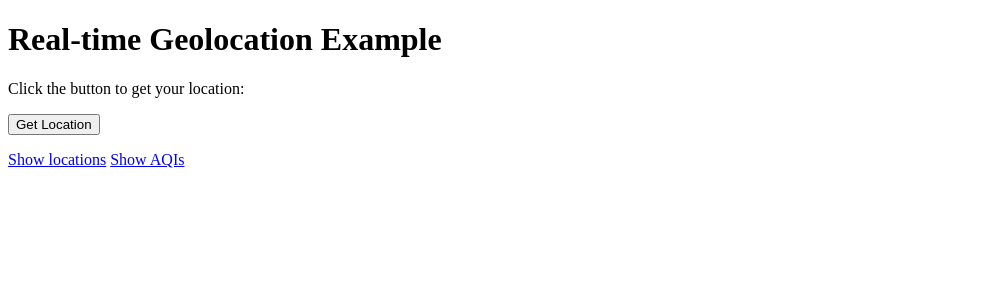
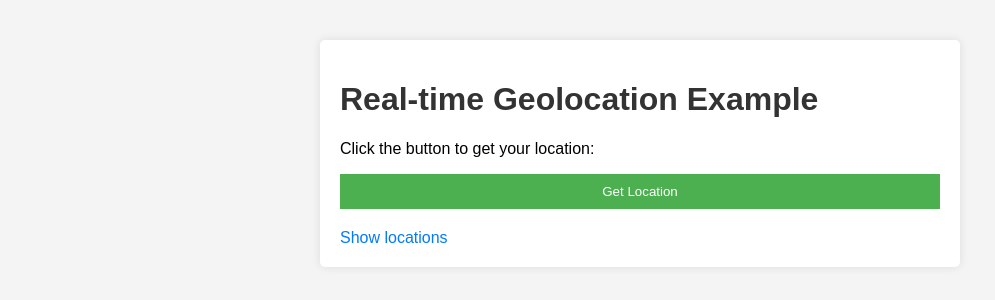
Before and after one commit to anshalantony10/crowd-aqi-app, a Flask app: page / in a window 1280 px wide. Shown: the top 300 px of the page, without its empty margins (0-995 px from the left). Run offline with Flask 2, Linux system fonts and the light colour scheme.

Commit message:
CSS updates

```diff
--- a/server.py
+++ b/server.py
@@ -6,7 +6,7 @@ app = Flask(__name__,template_folder="template")
 app.config['SQLALCHEMY_DATABASE_URI'] = 'sqlite:///location.db'
 db = SQLAlchemy(app)
 
-class Location(db.Model):
+class Datapoint(db.Model):
     id = db.Column(db.Integer, primary_key=True)
     latitude = db.Column(db.Float)
     longitude = db.Column(db.Float)
@@ -25,17 +25,17 @@ def add_location():
     response = requests.get(api_url)
     if response.status_code == 200:
         data = response.json()
-    location = Location(latitude=latitude, longitude=longitude, aqi=data['data']['aqi'])
+    location = Datapoint(latitude=latitude, longitude=longitude, aqi=data['data']['aqi'])
     db.session.add(location)
     db.session.commit()
     return 'Location added successfully'
 
 @app.route('/location', methods=['GET'])
 def get_location():
-    locations = Location.query.all()
+    locations = Datapoint.query.all()
     location_list = []
     for location in locations:
-        location_dict = {'latitude': location.latitude, 'longitude': location.longitude, 'aqi': location.aqi}
+        location_dict = {'lat': location.latitude, 'lon': location.longitude, 'aqi': location.aqi}
         location_list.append(location_dict)
     return render_template('mapa.html', locations=location_list)
 
--- a/template/index.html
+++ b/template/index.html
@@ -1,19 +1,69 @@
-<!-- FILEPATH: /C:/Users/Anshal/Desktop/Projects/Urban/index.html -->
-
 <!DOCTYPE html>
 <html>
 <head>
     <title>Real-time Geolocation Example</title>
+    <meta name="viewport" content="width=device-width, initial-scale=1.0">
     <script src="https://ajax.googleapis.com/ajax/libs/jquery/3.5.1/jquery.min.js"></script>
+    <style>
+        body {
+            font-family: Arial, sans-serif;
+            margin: 20px;
+            padding: 20px;
+            background-color: #f4f4f4;
+        }
+
+        h1 {
+            color: #333;
+        }
+
+        button {
+            background-color: #4CAF50;
+            color: white;
+            padding: 10px;
+            border: none;
+            cursor: pointer;
+            width: 100%; /* Make the button full-width */
+        }
+
+        button:hover {
+            background-color: #45a049;
+        }
+
+        #demo {
+            margin-top: 20px;
+            font-size: 18px;
+        }
+
+        a {
+            display: block;
+            margin-top: 20px;
+            color: #007BFF;
+            text-decoration: none;
+        }
+
+        a:hover {
+            text-decoration: underline;
+        }
+
+        /* Container style */
+        .container {
+            max-width: 600px;
+            margin: 0 auto;
+            background-color: #fff;
+            padding: 20px;
+            border-radius: 5px;
+            box-shadow: 0 0 10px rgba(0, 0, 0, 0.1);
+        }
+    </style>
 </head>
 <body>
+    <div class="container">
         <h1>Real-time Geolocation Example</h1>
         <p>Click the button to get your location:</p>
         <button onclick="getLocation()">Get Location</button>
         <p id="demo"></p>
         <a href="/location">Show locations</a>
-        <!-- <button onclick="fetchAQI()">Fetch AQI</button> -->
-        <a href="/open">Show AQIs</a>
+    </div>
 
     <script>
         function getLocation() {
@@ -27,8 +77,6 @@
         function showPosition(position) {
             var lat = position.coords.latitude;
             var lon = position.coords.longitude;
-                // document.getElementById("demo").innerHTML =
-                    // "Latitude: " + lat + "<br>Longitude: " + lon;
             $.ajax({
                 type: "POST",
                 url: "/location",
@@ -41,19 +89,6 @@
                 }
             });
         }
-
-            // function fetchAQI() {
-            //     $.ajax({
-            //         type: "POST",
-            //         url: "/open",
-            //         success: function(response) {
-            //             console.log(response);
-            //         },
-            //         error: function(xhr, status, error) {
-            //             console.log(xhr.responseText);
-            //         }
-            //     });
-            // }
     </script>
 </body>
 </html>
```
Also changed, not shown: template/mapa.html (+50 -27 lines), instance/location.db. Lines whose indentation alone changed are shown as unchanged.
